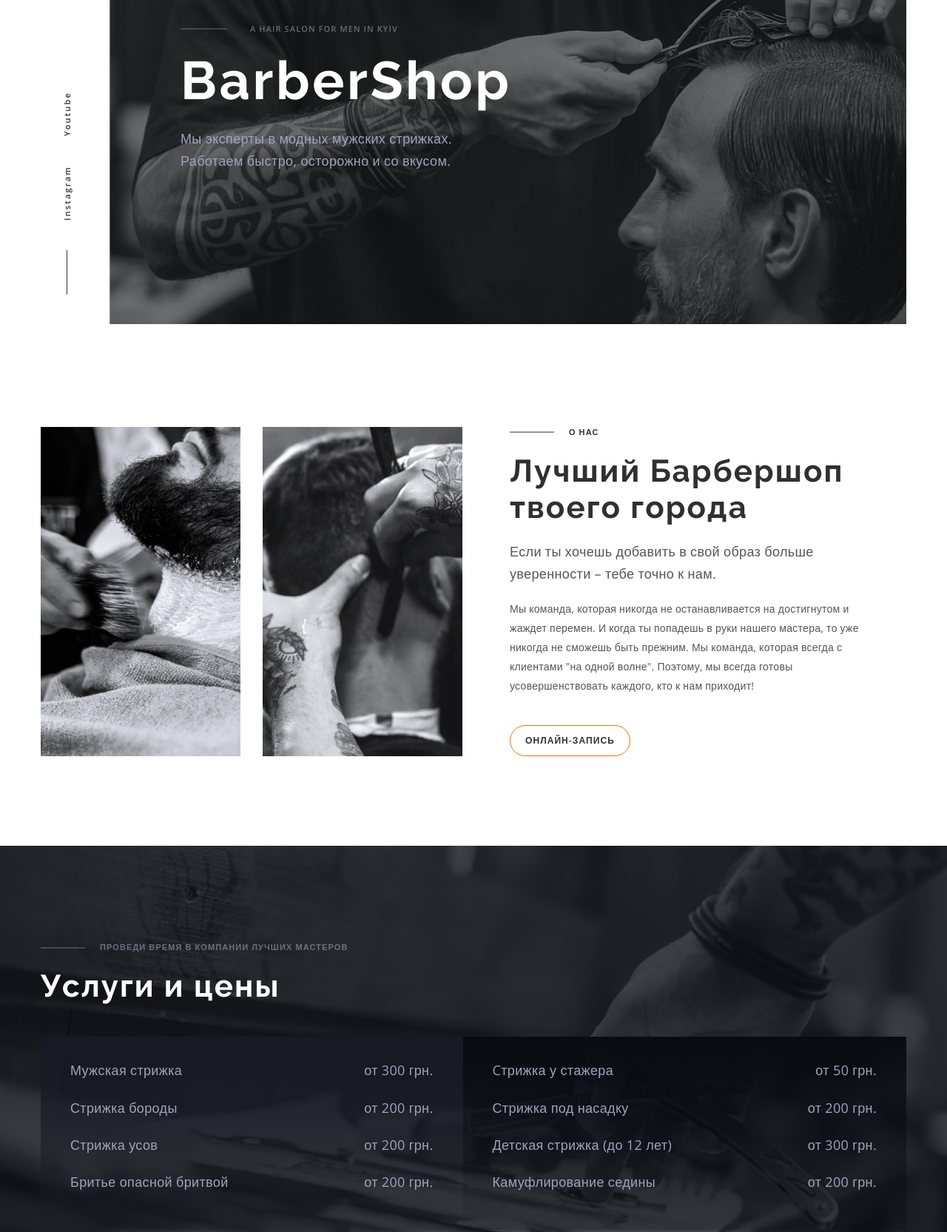
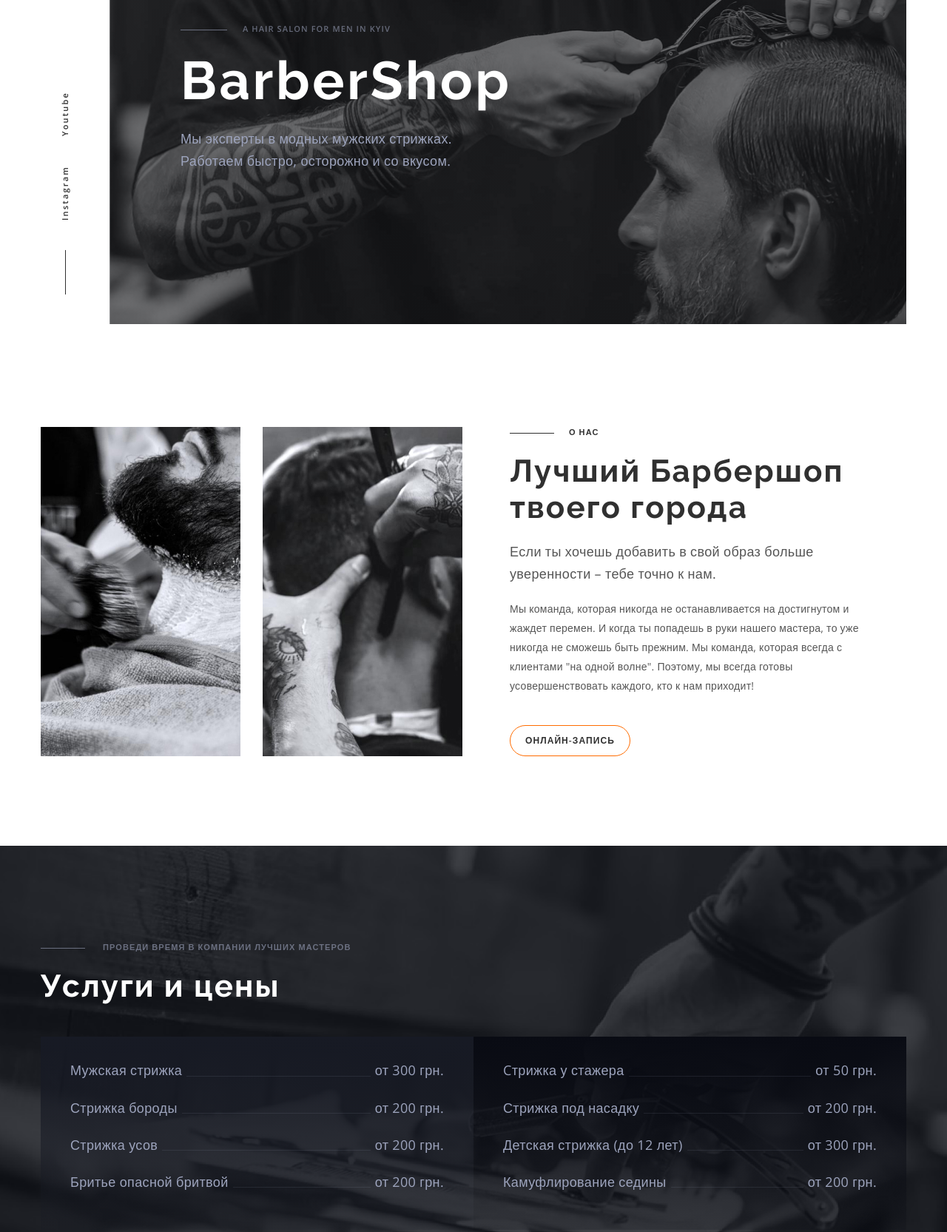
Before and after one commit to Nejdancs/barbershop, a plain HTML site: page index.html in a window 1280 px wide. Shown: the part 240-1905 px from the top of the page at 74% size. Drawn offline with nearby package versions, Linux system fonts and the light colour scheme.

Commit message:
Добавляет линии

```diff
--- a/css/styles.css
+++ b/css/styles.css
@@ -60,7 +60,6 @@ img {
 
 .section-suptitle {
   margin-bottom: 20px;
-  padding-left: 80px;
 
   color: var(--title-primary);
   font-weight: 600;
@@ -123,18 +122,17 @@ img {
 
 /* Line title  */
 
-.gallery-suptitle::before,
-.masters-suptitle::before,
-.reason-suptitle::before,
-.about-suptitle::before {
+.hero-social-item:first-child::before,
+.hero-suptitle::before,
+.section-suptitle::before {
   content: '';
-  position: absolute;
+  display: inline-block;
+  margin-right: 20px;
   height: 1px;
   width: 60px;
+
   background: #303030;
-  left: 0;
-  top: 50%;
-  transform: translateY(-50%);
+  vertical-align: middle;
 }
 
 /* Header
@@ -202,8 +200,6 @@ img {
   display: flex;
 }
 
-/* ================================???????????????======================================== */
-
 .hero-social-sidebar {
   display: flex;
   align-items: flex-end;
@@ -212,31 +208,25 @@ img {
 }
 
 .hero-social-list {
-  position: relative;
-
   display: flex;
-  padding-top: 23px;
-  padding-left: 100px;
+  padding-top: 26px;
 
   transform: rotate(270deg) translateY(100%);
   transform-origin: 0 100%;
 }
 
-.hero-social-list::before {
-  content: '';
-  position: absolute;
-  height: 1px;
-  width: 60px;
-  background: #303030;
-  left: 0;
-  bottom: 17%;
+.hero-social-item {
+  display: flex;
+  align-items: center;
+}
+
+.hero-social-item:first-child::before {
+  margin-right: 40px;
 }
 
 .hero-social-item:not(:last-child) {
   margin-right: 40px;
 }
-
-/* ======================================================================================== */
 
 .hero-social-link {
   color: #303030;
@@ -270,10 +260,7 @@ img {
 }
 
 .hero-suptitle {
-  position: relative;
-
   margin-bottom: 20px;
-  padding-left: 94px;
 
   color: rgba(157, 164, 189, 0.6);
   font-weight: 600;
@@ -284,14 +271,9 @@ img {
 }
 
 .hero-suptitle::before {
-  content: '';
-  position: absolute;
-  height: 1px;
   width: 63px;
+  margin-right: 21px;
   background: rgba(157, 164, 189, 0.6);
-  left: 0;
-  top: 50%;
-  transform: translateY(-50%);
 }
 
 .hero-title {
@@ -338,10 +320,6 @@ img {
   margin-left: 64px;
 }
 
-.about-suptitle {
-  position: relative;
-}
-
 .about-text {
   margin-bottom: 40px;
 
@@ -371,20 +349,11 @@ img {
 }
 
 .price-suptitle {
-  position: relative;
-
   color: rgba(157, 164, 189, 0.6);
 }
 
 .price-suptitle::before {
-  content: '';
-  position: absolute;
-  height: 1px;
-  width: 60px;
   background: rgba(157, 164, 189, 0.6);
-  left: 0;
-  top: 50%;
-  transform: translateY(-50%);
 }
 
 .price-title {
@@ -399,7 +368,7 @@ img {
 
 .price-list {
   padding: 30px 40px;
-  flex-grow: 1;
+  width: 50%;
   margin-bottom: 50px;
 
   background: linear-gradient(180deg, #171a24 0%, rgba(23, 26, 36, 0.2) 100%);
@@ -411,8 +380,17 @@ img {
 
 .price-item {
   display: flex;
-  justify-content: space-between;
+  align-items: flex-end;
   margin-bottom: 20px;
+}
+
+.price-line {
+  flex-grow: 1;
+  height: 1px;
+  margin-bottom: 7px;
+  margin-right: 6px;
+  margin-left: 6px;
+  background: rgba(157, 164, 189, 0.12);
 }
 
 .price-description {
@@ -441,8 +419,6 @@ img {
   padding-left: 140px;
 }
 
-/* ================================???????????????======================================== */
-
 .reason-list {
   display: flex;
   flex-wrap: wrap;
@@ -450,15 +426,16 @@ img {
 }
 
 .reason-item {
-  flex-grow: 0;
   height: 133px;
-  width: 170px;
+  width: calc((100% - 30px) / 2);
   padding: 20px 20px;
   margin-bottom: 30px;
   margin-right: 30px;
 
   background: #f7f7f7;
   text-align: center;
+
+  overflow: hidden;
 }
 
 .reason-item:nth-last-child(-n + 2) {
@@ -473,11 +450,9 @@ img {
   margin-top: 35px;
 }
 
-.reason-item:nth-last-child(2) {
+.reason-item:nth-child(2n + 3) {
   margin-top: -35px;
 }
-
-/* ======================================================================================== */
 
 .reason-digit {
   margin-bottom: 6px;
@@ -487,10 +462,6 @@ img {
   font-size: 42px;
   line-height: 1.36;
   letter-spacing: 0.05em;
-}
-
-.reason-suptitle {
-  position: relative;
 }
 
 .reason-text {
@@ -510,10 +481,6 @@ img {
 
 .masters {
   background: #f7f7f7;
-}
-
-.masters-suptitle {
-  position: relative;
 }
 
 .masters-title {
@@ -554,7 +521,6 @@ img {
 ====================================== */
 
 .gallery-suptitle {
-  position: relative;
   margin-bottom: 44px;
 }
 
@@ -567,8 +533,6 @@ img {
   flex-basis: calc(100% / 4 - 30px);
   margin: 15px;
 }
-
-/* ================================???????????????======================================== */
 
 /* section registration
 ===========================================*/
@@ -635,21 +599,13 @@ img {
 }
 
 .contacts-suptitle {
-  position: relative;
   margin-bottom: 20px;
 
   color: var(--title-secondary);
 }
 
 .contacts-suptitle::before {
-  content: '';
-  position: absolute;
-  height: 1px;
-  width: 60px;
   background: rgba(157, 164, 189, 0.4);
-  left: 0;
-  top: 50%;
-  transform: translateY(-50%);
 }
 
 .contacts-time {
@@ -675,19 +631,22 @@ img {
 }
 
 .footer-social-list {
-  position: relative;
   display: flex;
-  padding-left: 100px;
 }
 
-.footer-social-list::before {
+.footer-social-item {
+  display: flex;
+  align-items: center;
+}
+
+.footer-social-item:first-child::before {
   content: '';
-  position: absolute;
+  display: inline-block;
+  margin-right: 40px;
   height: 1px;
   width: 60px;
+
   background: #303030;
-  left: 0;
-  bottom: 35%;
 }
 
 .footer-social-item:not(:last-child) {
--- a/index.html
+++ b/index.html
@@ -141,21 +141,25 @@
             <ul class="price-list list">
               <li class="price-item">
                 <p class="price-description">Мужская стрижка</p>
+                <span class="price-line"></span>
                 <p class="price-description">от 300 грн.</p>
               </li>
 
               <li class="price-item">
                 <p class="price-description">Стрижка бороды</p>
+                <span class="price-line"></span>
                 <p class="price-description">от 200 грн.</p>
               </li>
 
               <li class="price-item">
                 <p class="price-description">Стрижка усов</p>
+                <span class="price-line"></span>
                 <p class="price-description">от 200 грн.</p>
               </li>
 
               <li class="price-item">
                 <p class="price-description">Бритье опасной бритвой</p>
+                <span class="price-line"></span>
                 <p class="price-description">от 200 грн.</p>
               </li>
             </ul>
@@ -163,21 +167,25 @@
             <ul class="price-list list">
               <li class="price-item">
                 <p class="price-description">Cтрижка у стажера</p>
+                <span class="price-line"></span>
                 <p class="price-description">от 50 грн.</p>
               </li>
 
               <li class="price-item">
                 <p class="price-description">Стрижка под насадку</p>
+                <span class="price-line"></span>
                 <p class="price-description">от 200 грн.</p>
               </li>
 
               <li class="price-item">
                 <p class="price-description">Детская стрижка (до 12 лет)</p>
+                <span class="price-line"></span>
                 <p class="price-description">от 300 грн.</p>
               </li>
 
               <li class="price-item">
                 <p class="price-description">Камуфлирование седины</p>
+                <span class="price-line"></span>
                 <p class="price-description">от 200 грн.</p>
               </li>
             </ul>
```
